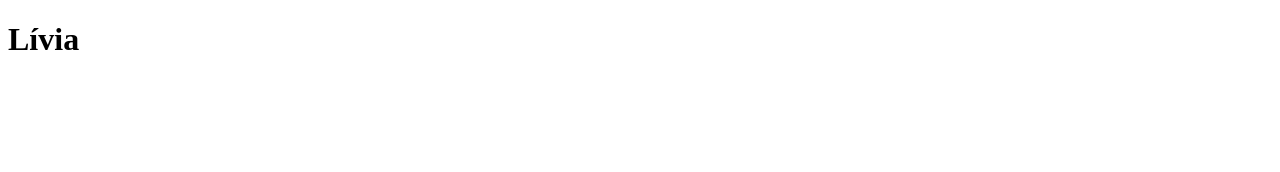
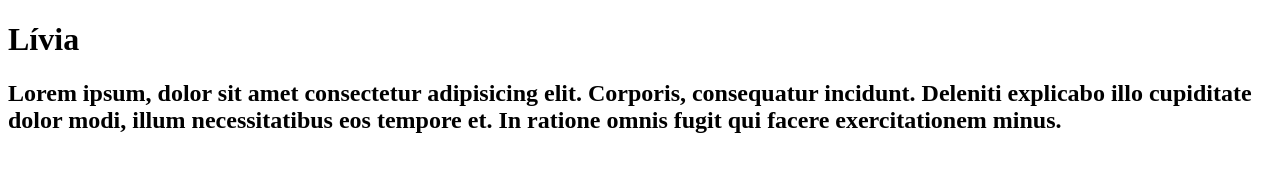
Before and after one commit to liviaclemente/Teste, a plain HTML site: page Site/index.html in a window 1280 px wide. Drawn offline with Linux system fonts and the light colour scheme.

Commit message:
Update index.html

```diff
--- a/Site/index.html
+++ b/Site/index.html
@@ -7,5 +7,6 @@
 </head>
 <body>
     <h1>Lívia</h1>
+    <h2>Lorem ipsum, dolor sit amet consectetur adipisicing elit. Corporis, consequatur incidunt. Deleniti explicabo illo cupiditate dolor modi, illum necessitatibus eos tempore et. In ratione omnis fugit qui facere exercitationem minus.</h2>
 </body>
 </html>
```
